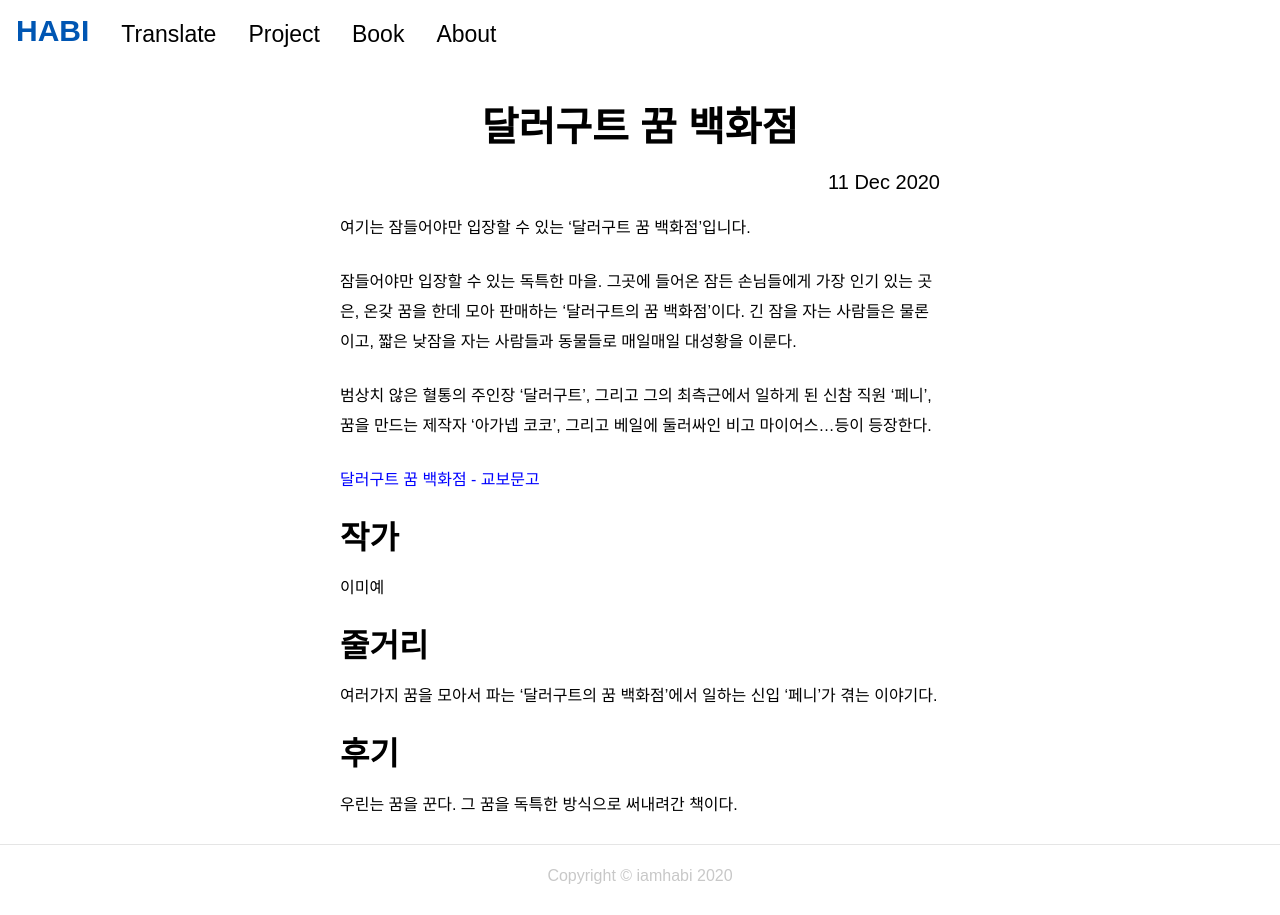
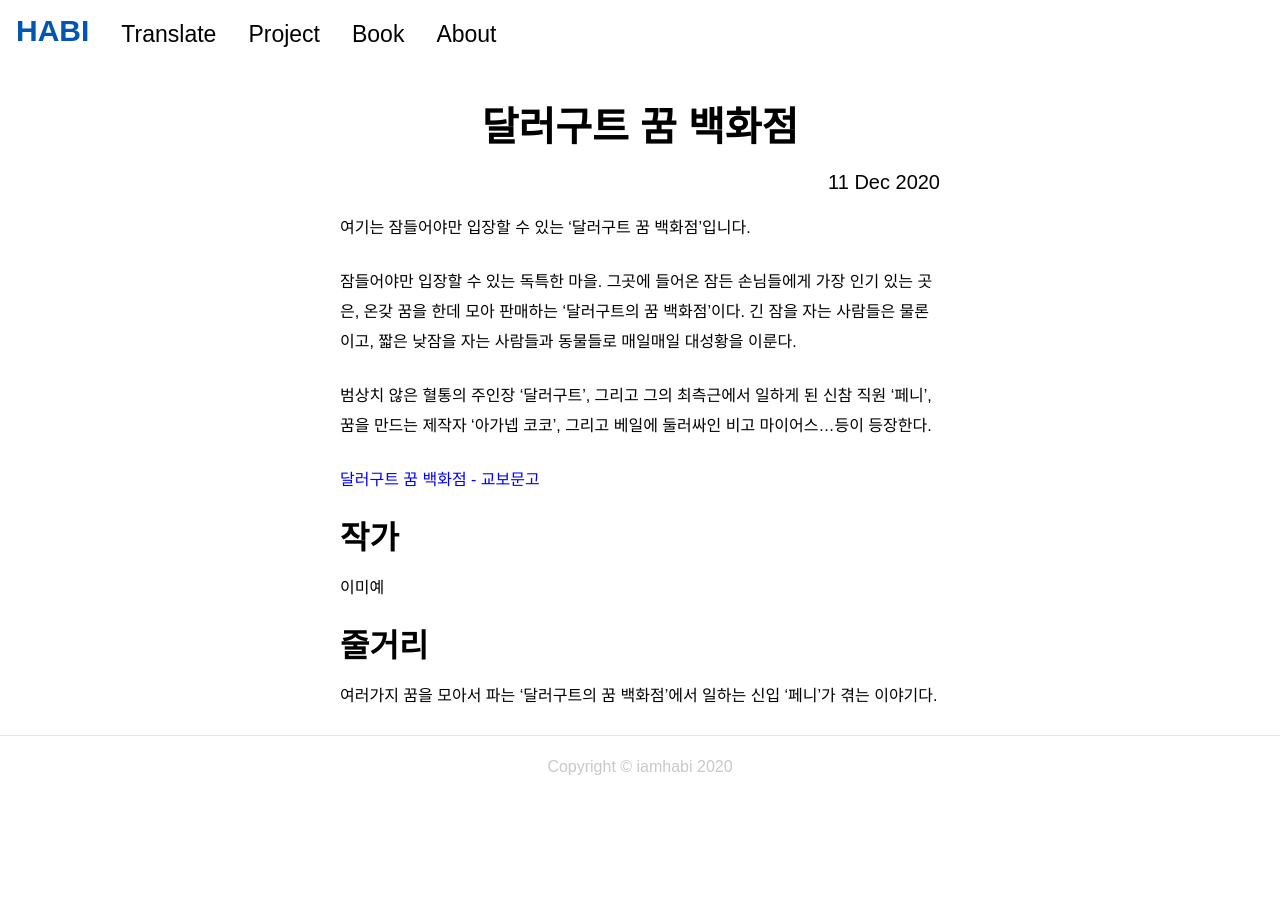
Before and after one commit to iamhabi/iamhabi.github.io, a Jekyll site: the page built from _posts/book/2020-12-11-Dream-Department.md, in a window 1280 px wide. Built offline with Jekyll 4.4.1, drawn with Linux system fonts in a browser that asks for light colours.

Commit message:
dream department

```diff
--- a/_posts/book/2020-12-11-Dream-Department.md
+++ b/_posts/book/2020-12-11-Dream-Department.md
@@ -20,7 +20,3 @@ category: book
 ## 줄거리
 
 여러가지 꿈을 모아서 파는 '달러구트의 꿈 백화점'에서 일하는 신입 '페니'가 겪는 이야기다.
-
-## 후기
-
-우린는 꿈을 꾼다. 그 꿈을 독특한 방식으로 써내려간 책이다.
```
